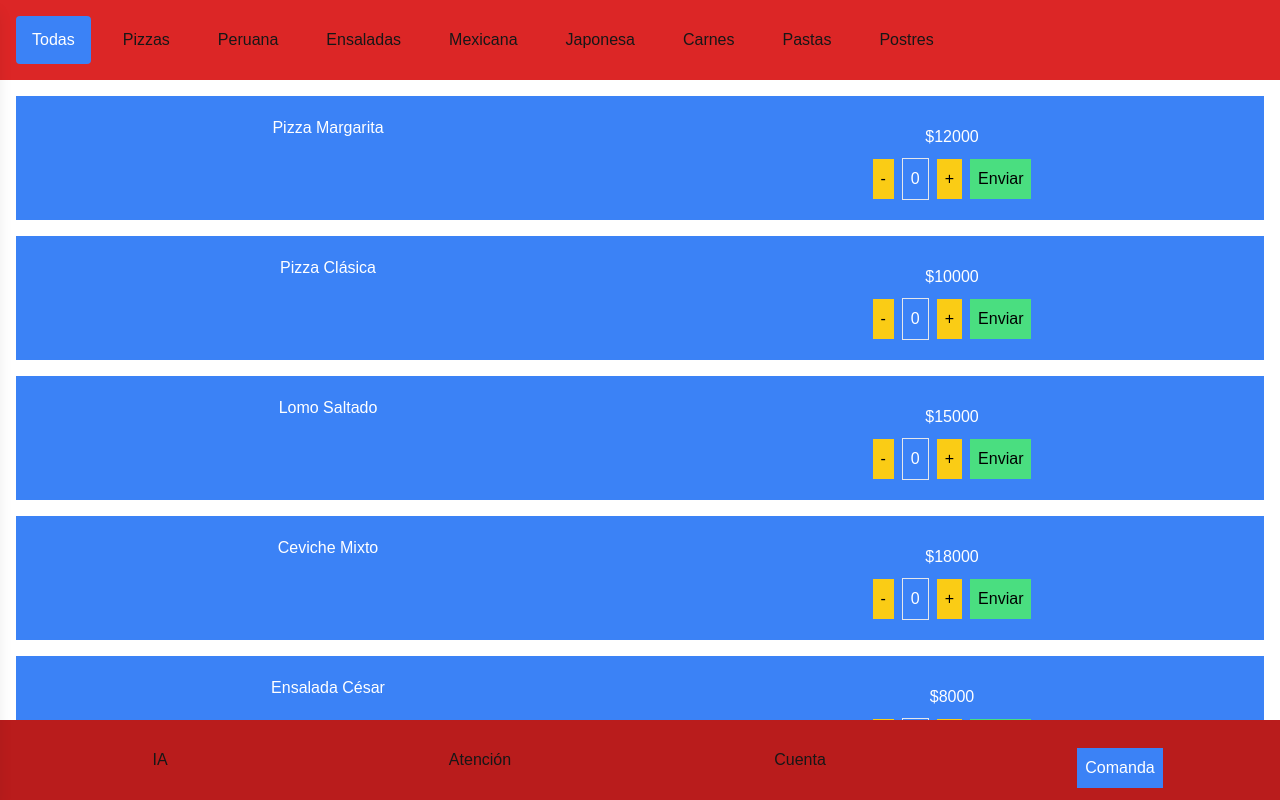
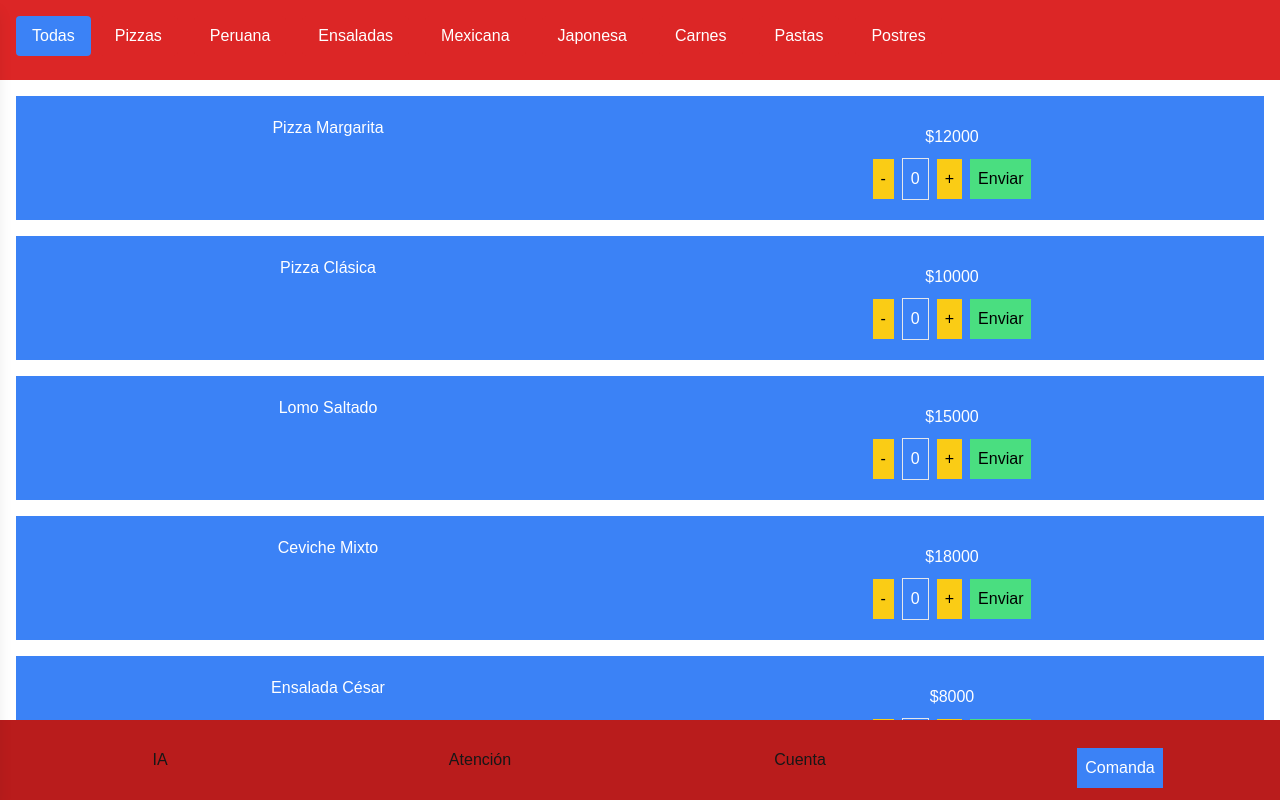
Before and after one commit to CristianTapia/menu, a Next.js app: page /menu in a window 1280 px wide. Built offline with nearby package versions, Linux system fonts and the light colour scheme.

Commit message:
Improving the categories segment

```diff
--- a/app/menu/page.tsx
+++ b/app/menu/page.tsx
@@ -6,7 +6,9 @@ import Products from "../ui/Products";
 import OffCanvas from "../ui/OffCanvas";
 
 export default function Menu() {
-  const [selectedProducts, setSelectedProducts] = useState<{ name: string; price: number; quantity: number }[]>([]);
+  const [selectedProducts, setSelectedProducts] = useState<
+    { name: string; price: number; quantity: number; category: string }[]
+  >([]);
   const [isOffCanvasOpen, setOffCanvasOpen] = useState(false); // Estado para abrir/cerrar el offcanvas
   const [selectedCategory, setSelectedCategory] = useState<string | null>(null);
 
@@ -15,7 +17,6 @@ export default function Menu() {
 
   // AGREGAR PRODUCTOS AL OFFCANVAS
   function addProdToCart(productName: string, productPrice: number, productQuantity: number, productCategory: string) {
-
     setSelectedProducts((prev) => {
       const exists = prev.find((p) => p.name === productName);
 
@@ -40,7 +41,6 @@ export default function Menu() {
 
   return (
     <div className="grid grid-rows-[10%,80%,10%] h-screen">
-      {/* Categorías con filtro */}
       <div className="p-4 overflow-x-auto scrollbar-hide text-center bg-red-600">
         <Categories onCategorySelectionAction={setSelectedCategory} />
       </div>
--- a/app/ui/Catagories.tsx
+++ b/app/ui/Catagories.tsx
@@ -15,24 +15,52 @@ export default function Categories({
     onCategorySelectionAction(category);
   }
   return (
-    <div className="flex gap-4 h-full">
-      {/* Botón para mostrar todos los productos */}
+    // <div className="flex gap-4 h-full">
+    //   <button
+    //     onClick={() => handleCategoryClick(null)}
+    //     className={`px-4 py-2 rounded ${activeCategory === null ? "bg-blue-500 text-white" : "#DC2626"}`}
+    //   >
+    //     Todas
+    //   </button>
+
+    //   {categoriesArray.map((option) => (
+    //     <button
+    //       key={option.id}
+    //       onClick={() => handleCategoryClick(option.name)}
+    //       className={`px-4 py-2 rounded ${activeCategory === option.name ? "bg-blue-500 text-white" : "#DC2626"}`}
+    //     >
+    //       {option.name}
+    //     </button>
+    //   ))}
+    // </div>
+
+    <div className="grid grid-cols-[auto_1fr] items-center w-full overflow-x-auto">
+      {/* 🔹 Botón "Todas" fijo */}
+      <div className="sticky left-0 z-10">
         <button
           onClick={() => handleCategoryClick(null)}
-        className={`px-4 py-2 rounded ${activeCategory === null ? "bg-blue-500 text-white" : "#DC2626"}`}
+          className={`px-4 py-2 rounded ${
+            activeCategory === null ? "bg-blue-500 text-white" : "bg-red-600 text-white"
+          }`}
         >
           Todas
         </button>
+      </div>
 
+      {/* 🔹 Botones desplazables */}
+      <div className="overflow-x-auto flex gap-4 pl-2">
         {categoriesArray.map((option) => (
           <button
             key={option.id}
             onClick={() => handleCategoryClick(option.name)}
-          className={`px-4 py-2 rounded ${activeCategory === option.name ? "bg-blue-500 text-white" : "#DC2626"}`}
+            className={`px-4 py-2 rounded ${
+              activeCategory === option.name ? "bg-blue-500 text-white" : "bg-red-600 text-white"
+            }`}
           >
             {option.name}
           </button>
         ))}
       </div>
+    </div>
   );
 }
```
Lines whose indentation alone changed are shown as unchanged.
